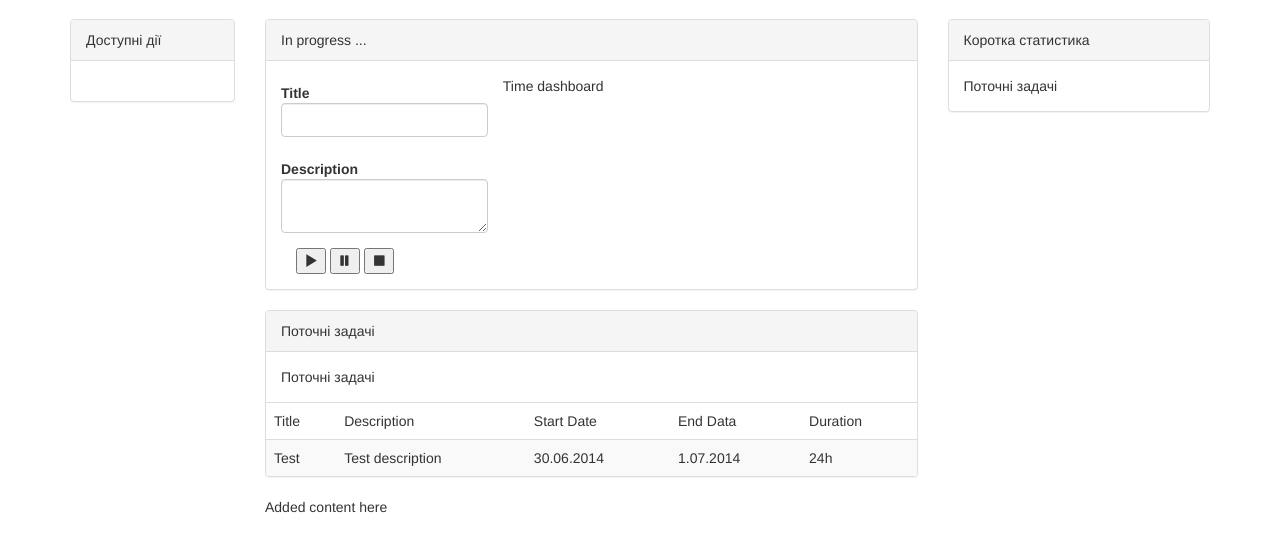
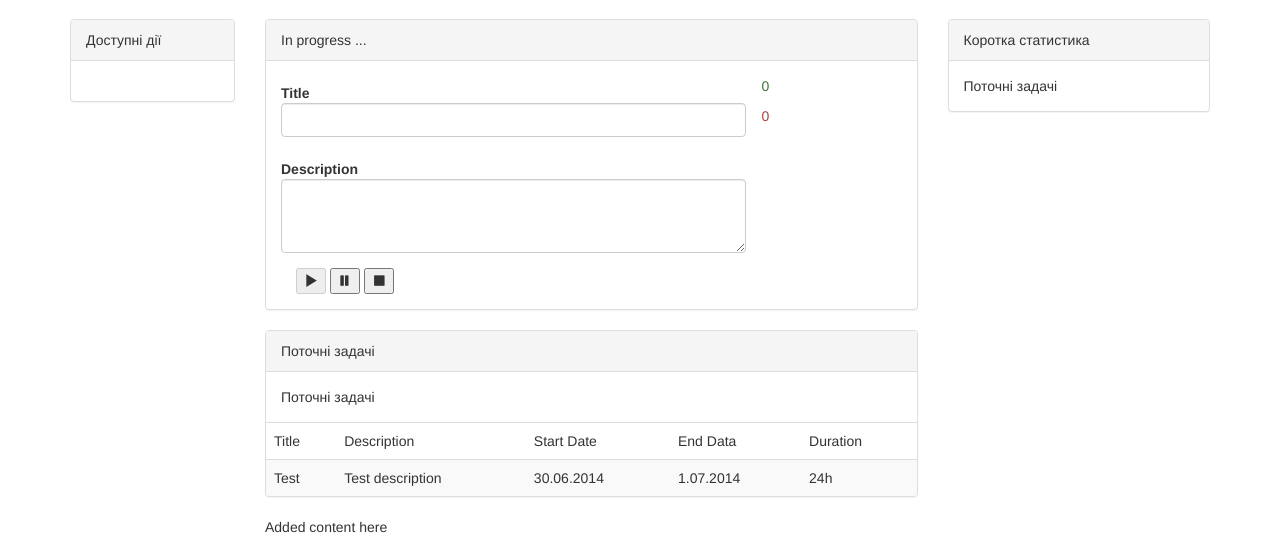
Before and after one commit to lpfan/time_tracker, a Python web app: template tracker/templates/user_dashboard.html in a window 1280 px wide. Shown: the part 51-585 px from the top of the page. Run offline with Jinja, Linux system fonts and the light colour scheme; the template is opened without the code that fills it, so the values that code supplies are empty.

Commit message:
Added simple timer

```diff
--- a/tracker/api/routes.py
+++ b/tracker/api/routes.py
@@ -1,8 +1,10 @@
 from tracker import tt_api
 from views.register import RegisterView
 from views.signin import SignInView
+from views.dashboard import SyncNewTask
 
 
 tt_api.add_resource(RegisterView, '/api/register')
 tt_api.add_resource(SignInView, '/api/signin')
+tt_api.add_resource(SyncNewTask, '/api/sync/start_task')
 #tt_api.add_resource(DashboardView, '/api/user_dashboard')
--- a/tracker/static/js/controllers.js
+++ b/tracker/static/js/controllers.js
@@ -57,9 +57,8 @@ ttControllers.controller('DashboardCtrl', ['$scope', function($scope){
 
 }]);
 
-
-ttControllers.controller('TimeMgmtCtrl', ['$scope', 'localStorageService',
-        function($scope, localStorageService){
+ttControllers.controller('TimeMgmtCtrl', ['$scope', '$http', '$timeout', 'localStorageService',
+        function($scope, $http, $timeout, localStorageService){
 
             var taskToTrack = {
                 'start_time':0,
@@ -68,22 +67,40 @@ ttControllers.controller('TimeMgmtCtrl', ['$scope', 'localStorageService',
             }
 
 
-            $scope.newTask = {}
             $scope.isDisabled = false;
+            $scope.task = {};
+            $scope.useful_timer = 0;
+            $scope.useless_time = 0;
+            $scope.tickInterval = 1000;
 
-            $scope.startTimeTracking = function(){
-                var time = new Date();
+            var tick = function(){
+                $scope.useful_timer += 1;
+                $timeout(tick, $scope.tickInterval);
+            }
+
+
+            $scope.startTimeTracking = function(form){
+                var start_time = new Date().getTime()/1000;
                 $scope.isDisabled = true;
-                $scope.newTask.start_time = time.getTime() / 1000;
-                console.log('And then sync it with mongoDb');
+                $scope.task.start_time = start_time;
+                $http({
+                    method: 'POST',
+                    url: '/api/sync/start_task',
+                    data: JSON.stringify($scope.task),
+                    headers: {'Content-Type': 'application/json'}
+                }).
+                success(function(data, status, headers, config){
+                    console.log(data);
+                    $timeout(tick, $scope.tickInterval);
+                });
                 return false;
             }
 
             $scope.stopTimeTracking = function(){
                 var time = new Date();
-                $scope.newTask.end_time = time.getTime() / 1000;
+                $scope.task.end_time = time.getTime() / 1000;
                 console.log('And then sync it with mongoDb');
-                console.log('Total duration is ', $scope.newTask.end_time - $scope.newTask.start_time);
+                console.log('Total duration is ', $scope.task.end_time - $scope.task.start_time);
                 return false;
             }
         }
--- a/tracker/templates/user_dashboard.html
+++ b/tracker/templates/user_dashboard.html
@@ -17,18 +17,18 @@
             <div class="panel panel-default" ng-controller="TimeMgmtCtrl">
                 <div class="panel-heading">In progress ...</div>
                 <div class="panel-body">
-                    <div class="col-md-4">
-                        <form name="startNewTaskForm" class="form form-horizontal" role="form" novalidate>
-                            <div class="form-group">
+                    <div class="col-md-9">
+                        <form name="newTaskForm" class="form form-horizontal" role="form" novalidate>
+                            <div class="form-group form-group-lg">
                                 <label for="taskTitle" class="control-label">Title</label>
                                 <input class="form-control" id="taskTitle" ng-model="task.title" required />
                             </div>
                             <div class="form-group">
                                 <label for="taskDescription" class="control-label">Description</label>
-                                <textarea class="form-control" id="taskDescription" ng-model="task.description" required></textarea>
+                                <textarea class="form-control" id="taskDescription" ng-model="task.description" required rows="3"></textarea>
                             </div>
 
-                            <button ng-click="startTimeTracking()" ng-disabled="isDisabled" ng-model="isDisabled">
+                            <button ng-click="startTimeTracking(newTaskForm)" ng-disabled="isDisabled || newTaskForm.$invalid || isUnchanged(task)" ng-model="isDisabled">
                                 <span class="glyphicon glyphicon-play"></span>
                             </button>
                             <button ng-click="pauseTimeTracking()" ng-model="pauseIsActive">
@@ -39,8 +39,13 @@
                             </button>
                         </form>
                     </div>
-                    <div class="col-md-3">
-                        Time dashboard
+                    <div class="col-md-1">
+                        <p class="text-success">
+                            {{ useful_timer }}
+                        </p>
+                        <p class="text-danger">
+                            {{ useless_time }}
+                        </p>
                     </div>
                 </div>
             </div>
```
Also changed, not shown: tracker/api/views/dashboard.py (added, +26 -0 lines).
